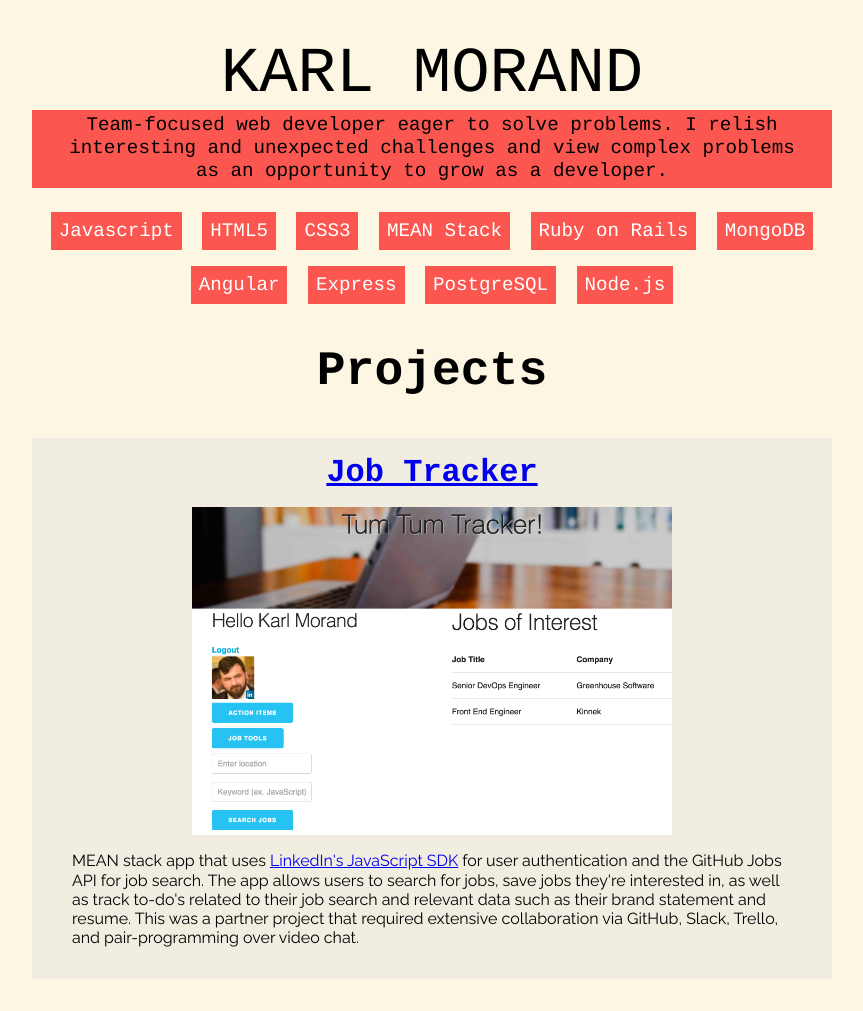
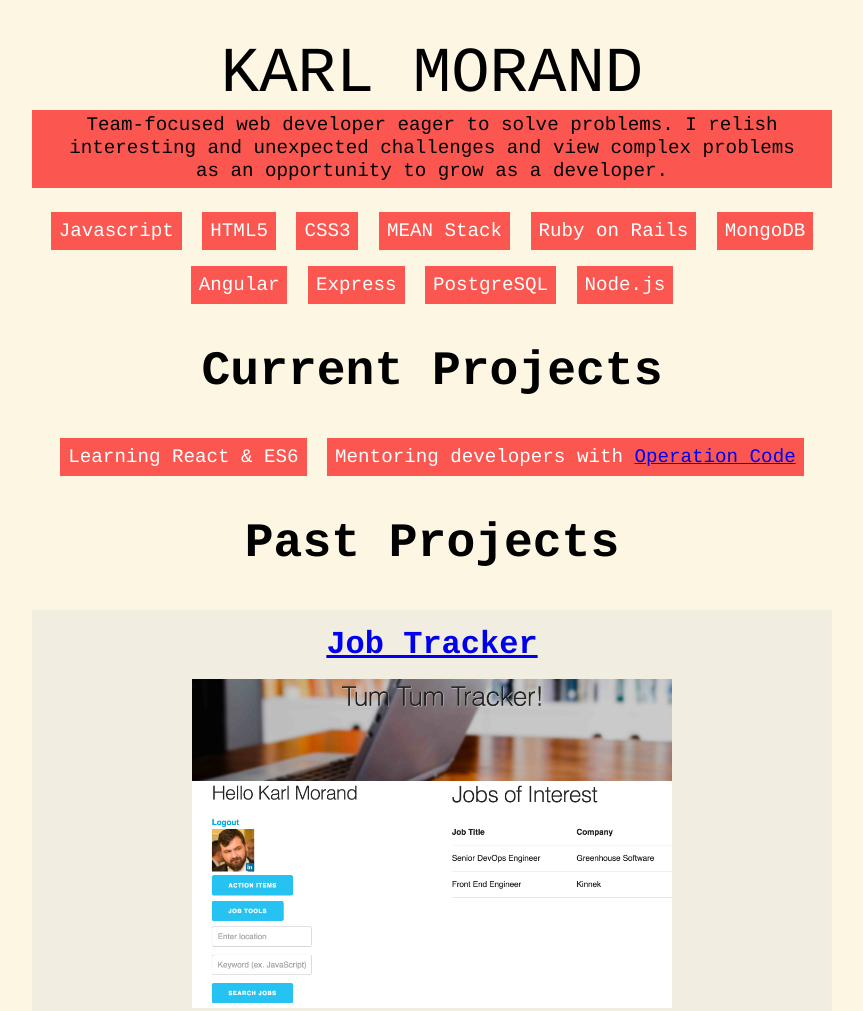
Before and after one commit to karlmorand/karlmorand.github.io, a plain HTML site: page index.html in a window 1280 px wide. Shown: the top 1011 px of the page, without its empty margins (208-1071 px from the left). Drawn offline with Linux system fonts and the light colour scheme.

Commit message:
added a current projects section

```diff
--- a/css/main.css
+++ b/css/main.css
@@ -48,7 +48,7 @@ h3 {
     margin: 0 0 2% 0;
 }
 
-#techskills li {
+.highlight-list li {
     font-family: Courier, monospace;
     font-size: 1.2em;
     display: inline-block;
@@ -58,7 +58,7 @@ h3 {
     color: white;
 }
 
-#techskills {
+.highlight-list {
     margin: 0;
     padding: 0;
     text-align: center;
@@ -90,7 +90,7 @@ li {
         margin: 0 auto;
         padding: 3%;
     }
-    #techskills li {
+    .highlight-list li {
         padding: 1%;
     }
     img {
--- a/index.html
+++ b/index.html
@@ -28,7 +28,7 @@
 		</div>
 
 		<div class="flex-item">
-			<ul id="techskills">
+			<ul class="highlight-list">
 				<li>Javascript</li>
 				<li>HTML5</li>
 				<li>CSS3</li>
@@ -42,8 +42,14 @@
 			</ul>
 		</div>
 	</div>
-
-	<h1>Projects</h1>
+	<div class="flex-item" id="current-projects">
+		<h1>Current Projects</h1>
+		<ul class="highlight-list">
+			<li>Learning React & ES6</li>
+			<li>Mentoring developers with <a href="https://operationcode.org/">Operation Code</a></li>
+		</ul>
+	</div>
+	<h1>Past Projects</h1>
 	<div class="projcont">
 		<div class="box project">
 			<div class="flex-head">
```
